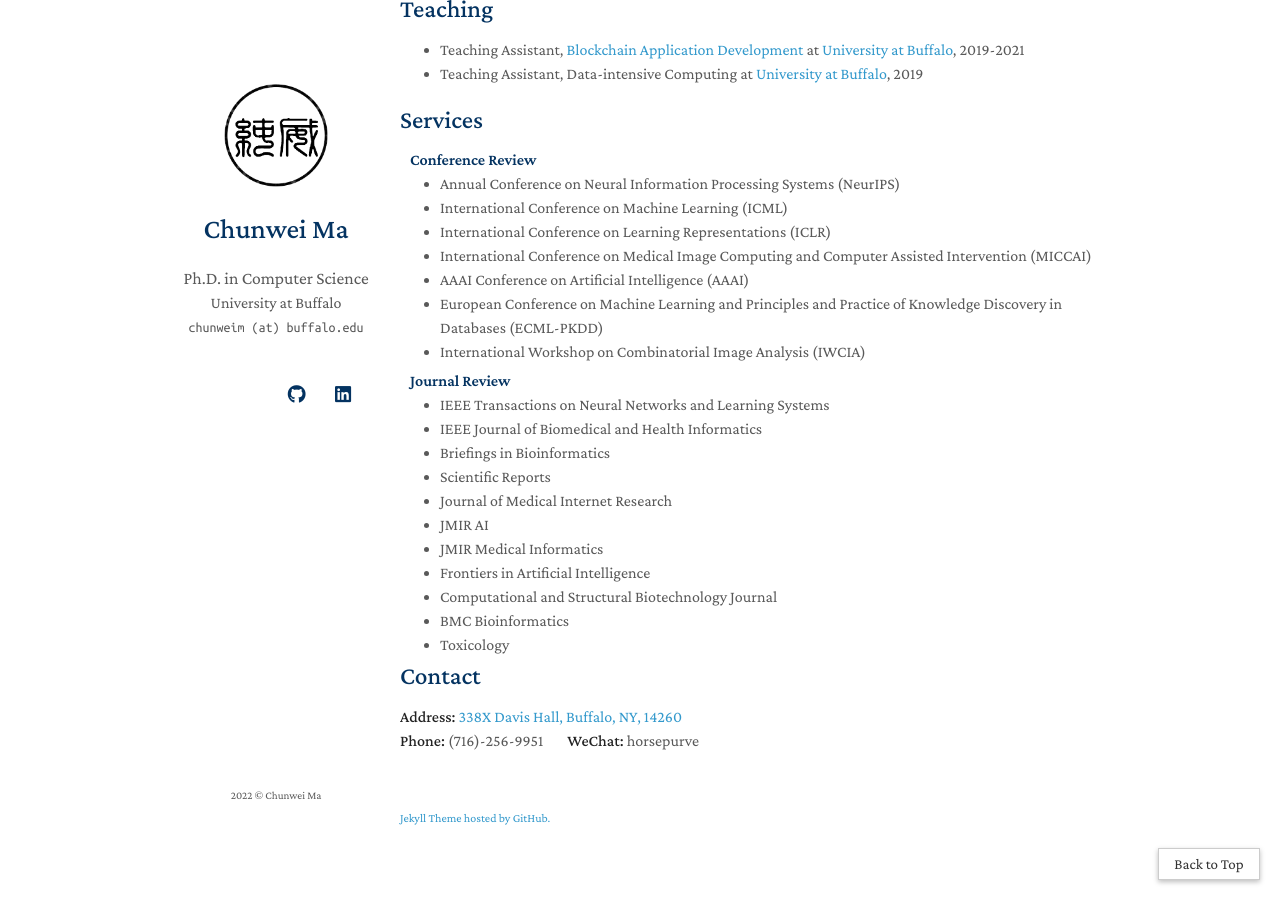
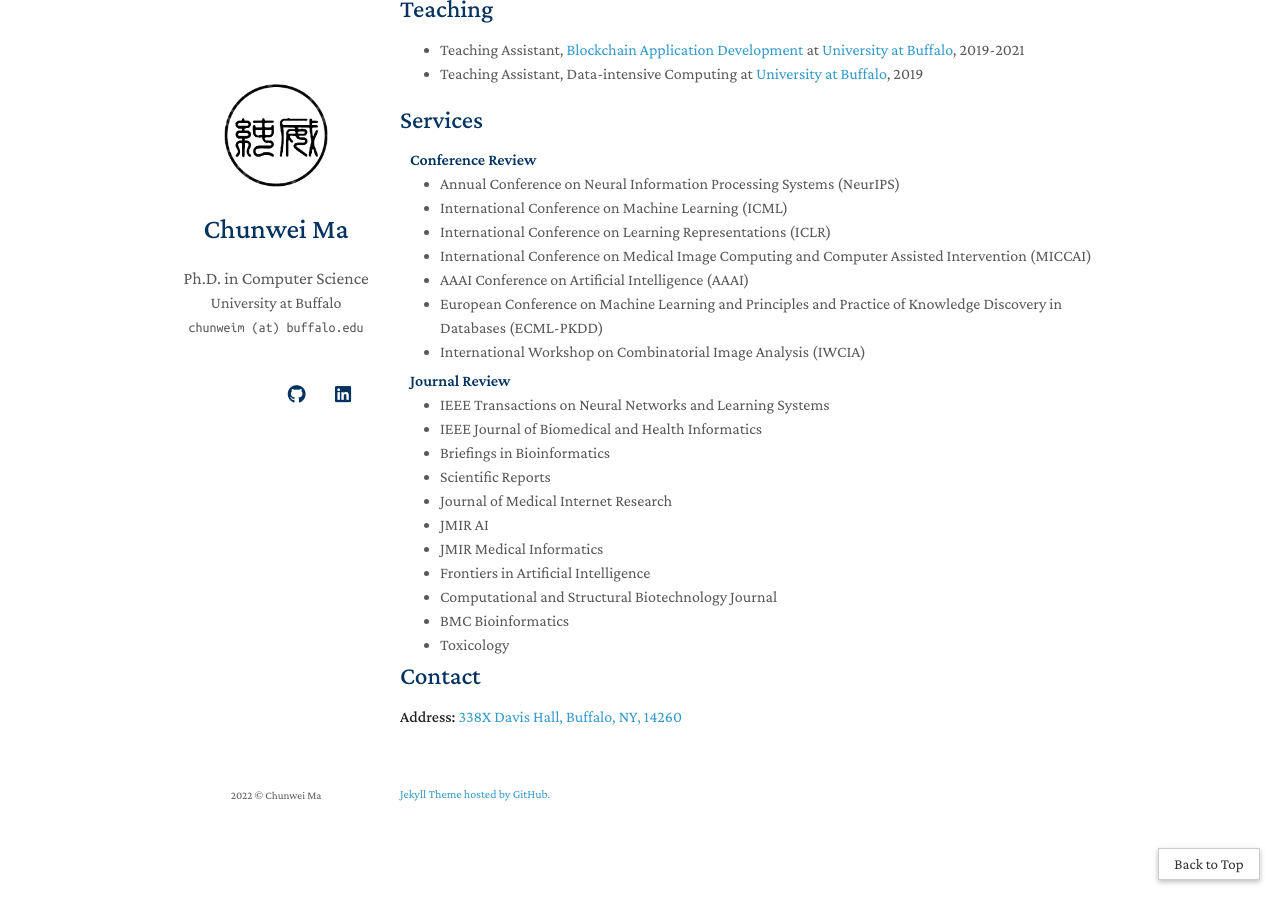
Before and after one commit to MaChunwei/MaChunwei.github.io, a Jekyll site: the page built from index.md, in a window 1280 px wide and 900 px high, scrolled down 2522 px. Built offline with Jekyll 4.4.1, drawn with Linux system fonts in a browser that asks for light colours; nearby versions of some CDN libraries; a style sheet for code colours, icons or effects is not loaded; our own code applies the rules of GitHub Pages for plain Markdown files.

Commit message:
Update index.md

```diff
--- a/index.md
+++ b/index.md
@@ -296,4 +296,3 @@ Improvement of peptide identification with considering the abundance of mRNA and
 ## Contact
 **Address:** [338X Davis Hall, Buffalo, NY, 14260](https://engineering.buffalo.edu/computer-science-engineering.html)
 <br>
-**Phone:** (716)-256-9951 &nbsp;&nbsp;&nbsp;&nbsp;&nbsp;&nbsp; **WeChat:** horsepurve
```
